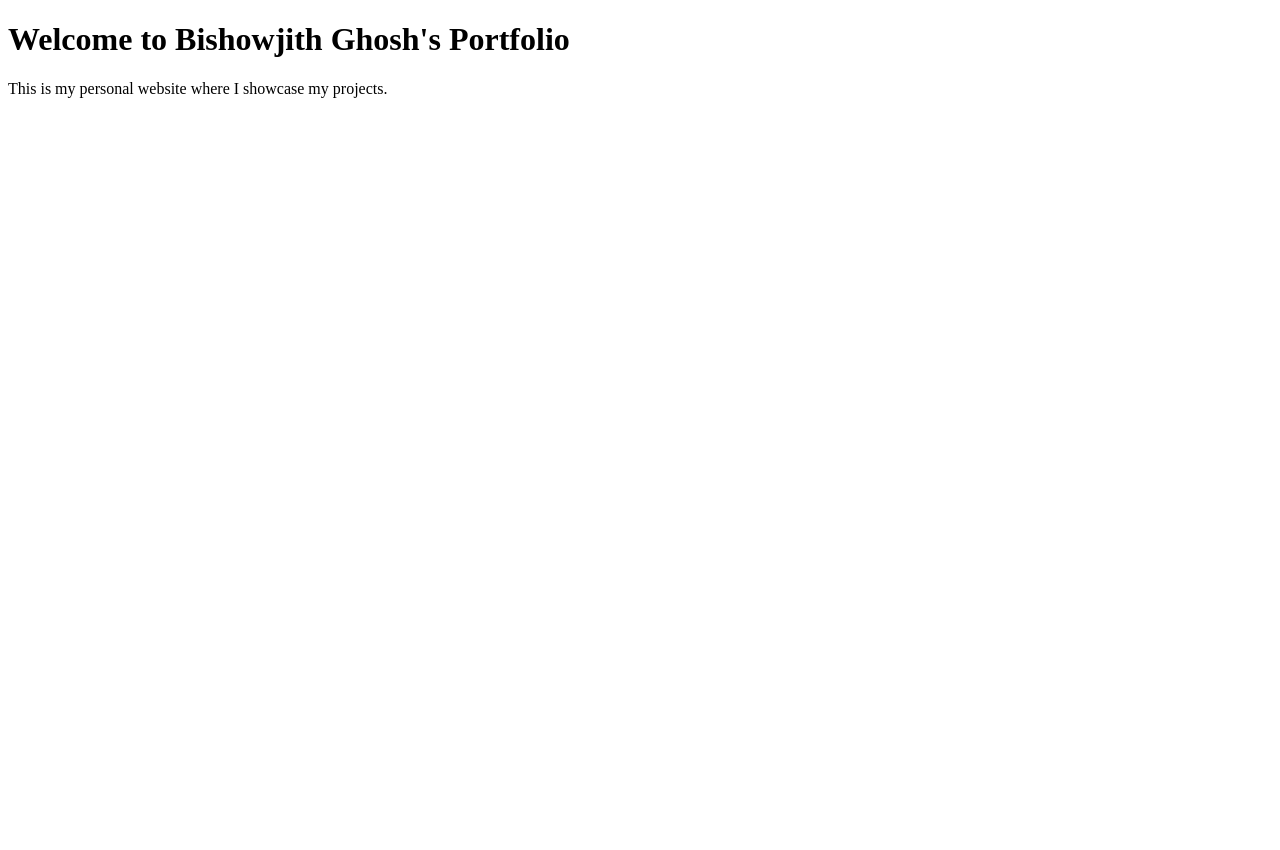
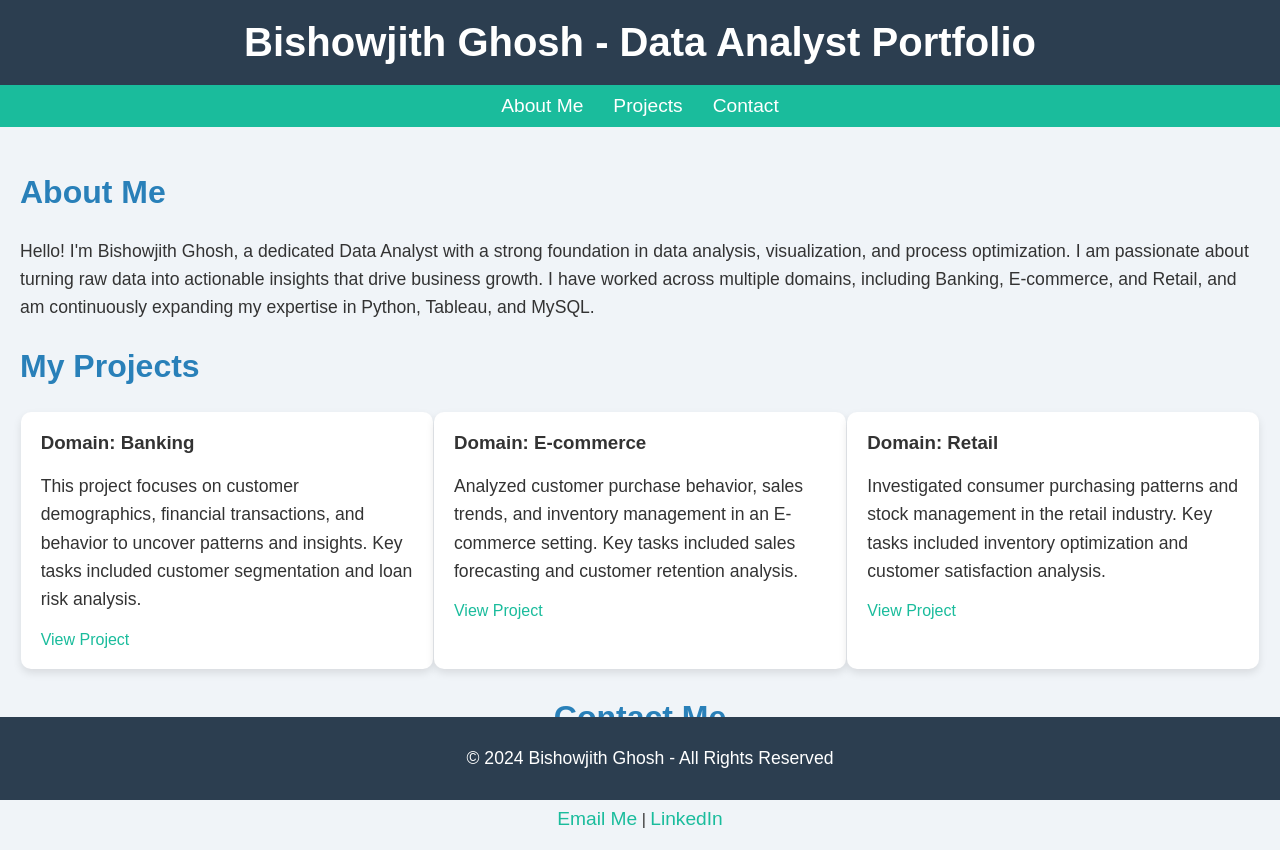
Before and after one commit to ghoshaustin/bishowjith_ghosh, a plain HTML site: page index.html in a window 1280 px wide. Before the commit the page ends 800 px from the top, so only its background shows below. Drawn offline with Linux system fonts and the light colour scheme.

Commit message:
Update index.html

```diff
--- a/index.html
+++ b/index.html
@@ -1,13 +1,150 @@
-
 <!DOCTYPE html>
 <html lang="en">
 <head>
     <meta charset="UTF-8">
     <meta name="viewport" content="width=device-width, initial-scale=1.0">
-    <title>Bishowjith Ghosh - Portfolio</title>
+    <title>Bishowjith Ghosh - Data Analyst Portfolio</title>
+    <style>
+        body {
+            font-family: 'Arial', sans-serif;
+            margin: 0;
+            padding: 0;
+            background-color: #f0f4f8;
+            color: #333;
+        }
+        header {
+            background-color: #2c3e50;
+            color: white;
+            padding: 20px;
+            text-align: center;
+        }
+        h1 {
+            margin: 0;
+            font-size: 2.5rem;
+        }
+        nav {
+            display: flex;
+            justify-content: center;
+            background-color: #1abc9c;
+            padding: 10px;
+        }
+        nav a {
+            color: white;
+            margin: 0 15px;
+            text-decoration: none;
+            font-size: 1.2rem;
+        }
+        nav a:hover {
+            text-decoration: underline;
+        }
+        .container {
+            padding: 20px;
+        }
+        h2 {
+            color: #2980b9;
+            font-size: 2rem;
+        }
+        p {
+            font-size: 1.1rem;
+            line-height: 1.6;
+        }
+        .projects {
+            display: flex;
+            justify-content: space-around;
+            margin-top: 20px;
+        }
+        .project {
+            background-color: white;
+            padding: 20px;
+            border-radius: 10px;
+            box-shadow: 0 4px 8px rgba(0, 0, 0, 0.1);
+            width: 30%;
+        }
+        .project h3 {
+            margin-top: 0;
+        }
+        .project a {
+            color: #1abc9c;
+            text-decoration: none;
+        }
+        .project a:hover {
+            text-decoration: underline;
+        }
+        footer {
+            background-color: #2c3e50;
+            color: white;
+            text-align: center;
+            padding: 10px;
+            position: fixed;
+            width: 100%;
+            bottom: 0;
+        }
+        .contact {
+            margin-top: 30px;
+            text-align: center;
+        }
+        .contact a {
+            color: #1abc9c;
+            text-decoration: none;
+            font-size: 1.2rem;
+        }
+    </style>
 </head>
 <body>
-    <h1>Welcome to Bishowjith Ghosh's Portfolio</h1>
-    <p>This is my personal website where I showcase my projects.</p>
+
+<header>
+    <h1>Bishowjith Ghosh - Data Analyst Portfolio</h1>
+</header>
+
+<nav>
+    <a href="#about">About Me</a>
+    <a href="#projects">Projects</a>
+    <a href="#contact">Contact</a>
+</nav>
+
+<div class="container">
+    <section id="about">
+        <h2>About Me</h2>
+        <p>Hello! I'm Bishowjith Ghosh, a dedicated Data Analyst with a strong foundation in data analysis, visualization, and process optimization. I am passionate about turning raw data into actionable insights that drive business growth. I have worked across multiple domains, including Banking, E-commerce, and Retail, and am continuously expanding my expertise in Python, Tableau, and MySQL.</p>
+    </section>
+
+    <section id="projects">
+        <h2>My Projects</h2>
+        <div class="projects">
+            <!-- Banking Project -->
+            <div class="project">
+                <h3>Domain: Banking</h3>
+                <p>This project focuses on customer demographics, financial transactions, and behavior to uncover patterns and insights. Key tasks included customer segmentation and loan risk analysis.</p>
+                <a href="https://github.com/ghoshaustin/My_Projects/tree/main/Domain_Banking">View Project</a>
+            </div>
+
+            <!-- E-commerce Project -->
+            <div class="project">
+                <h3>Domain: E-commerce</h3>
+                <p>Analyzed customer purchase behavior, sales trends, and inventory management in an E-commerce setting. Key tasks included sales forecasting and customer retention analysis.</p>
+                <a href="https://github.com/ghoshaustin/My_Projects/tree/main/Domain_E-commerce">View Project</a>
+            </div>
+
+            <!-- Retail Project -->
+            <div class="project">
+                <h3>Domain: Retail</h3>
+                <p>Investigated consumer purchasing patterns and stock management in the retail industry. Key tasks included inventory optimization and customer satisfaction analysis.</p>
+                <a href="https://github.com/ghoshaustin/My_Projects/tree/main/Domain_Retail">View Project</a>
+            </div>
+        </div>
+    </section>
+
+    <section id="contact" class="contact">
+        <h2>Contact Me</h2>
+        <p>If you would like to connect or learn more about my work, feel free to reach out via email or LinkedIn.</p>
+        <a href="mailto:ghosh.texas@gmail.com">Email Me</a> |
+        <a href="https://www.linkedin.com/in/bishowjith-ghosh-35867227b">LinkedIn</a>
+    </section>
+</div>
+
+<footer>
+    <p>&copy; 2024 Bishowjith Ghosh - All Rights Reserved</p>
+</footer>
+
 </body>
 </html>
```
